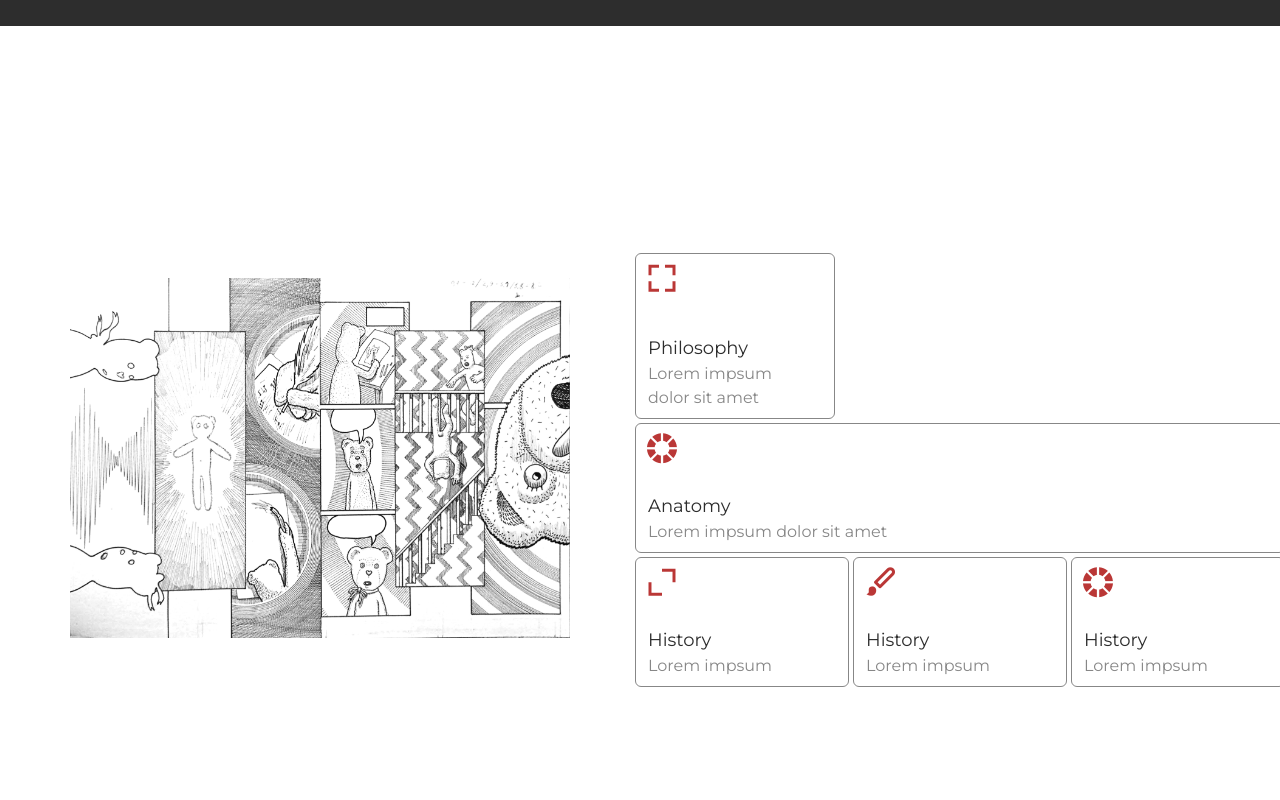
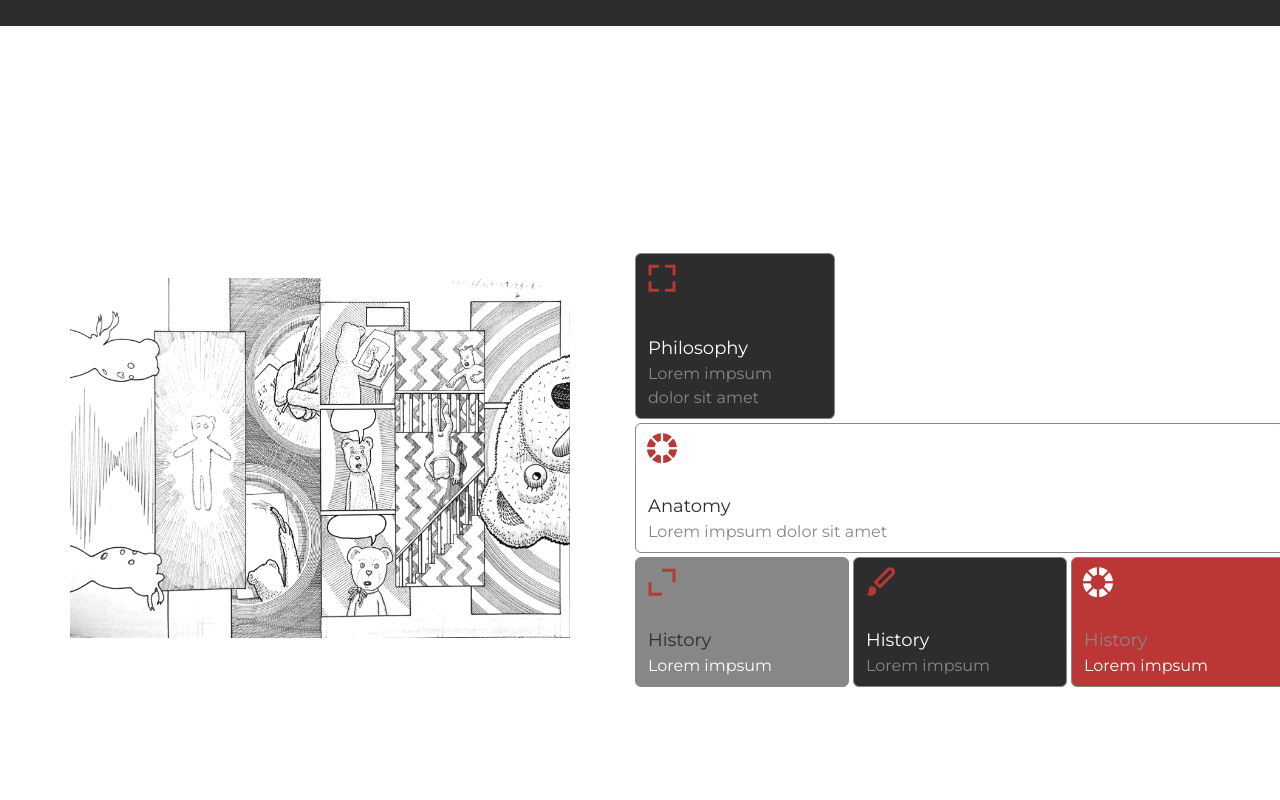
Before and after one commit to Najdorf12/gallery-app, a React (Vite) app: page /BisyLorem in a window 1280 px wide. Shown: the part 980-1780 px from the top of the page. Built offline with nearby package versions, Linux system fonts and the light colour scheme.

Commit message:
add styles

```diff
--- a/src/components/GalleryArtist.jsx
+++ b/src/components/GalleryArtist.jsx
@@ -14,7 +14,7 @@ const GalleryArtist = ({ obra, reverse }) => {
   return (
     <>
       <section
-        className={`flex flex-col lg:flex-row ${
+        className={`flex flex-col lg:flex-row relative ${
           reverse ? "lg:flex-row-reverse" : ""
         } my-16 lg:min-h-[80vh] lg:my-28 z-50 relative`}
       >
@@ -25,16 +25,32 @@ const GalleryArtist = ({ obra, reverse }) => {
           <img
             src={obra?.image}
             alt="img-gallery"
-            className="object-contain object-center w-full h-full max-w-[500px] xl:max-w-[550px] cursor-pointer rounded-sm"
+            className="object-contain object-center w-full h-full max-w-[500px] xl:max-w-[550px] 2xl:max-w-[650px]  cursor-pointer rounded-sm"
           />
         </figure>
-
-        <section className="px-2  mt-6  lg:w-1/2 flex flex-col items-center lg:justify-center ">
+        {selectedImage && (
+        <div className="fixed inset-0 w-full  bg-black bg-opacity-85 flex justify-center items-center z-50 overflow-hidden">
+          <button
+            className="absolute top-6 right-6 text-white text-2xl"
+            onClick={closeModal}
+          >
+            ✕
+          </button>
+          <div className="relative z-[900] flex justify-center items-center">
+            <img
+              src={selectedImage}
+              alt="Selected"
+              className="w-[98vw] object-contain lg:w-[80%] "
+            />
+          </div>
+        </div>
+      )}
+        <section className="px-2  mt-6  lg:w-1/2 flex flex-col items-center lg:justify-center relative">
           {/* 01 */}
           <div className="white max-w-[650px]  lg:w-[700px] 2xl:w-[800px]">
-            <div className="relative w-[200px] blackCustom border  border-grayCustom  pl-3 flex flex-col  pt-1 pb-2 rounded-md ">
+            <div className="relative w-[200px]  bg-blackCustom border  border-grayCustom  pl-3 flex flex-col  pt-1 pb-2 rounded-md ">
               <i className="bx bx-fullscreen text-3xl -ml-1 text-redCustom lg:text-4xl"></i>
-              <h6 className="text-blackCustom font-text2 text-base mt-6 lg:text-lg lg:mt-9">
+              <h6 className="text-whiteCustom font-text2 text-base mt-6 lg:text-lg lg:mt-9">
                 Philosophy
               </h6>
               <p className="text-balance leading-4  pr-6 text-grayCustom font-text2 text-sm lg:text-base">
@@ -53,56 +69,41 @@ const GalleryArtist = ({ obra, reverse }) => {
             </div>
             {/* 03 */}
             <div className="flex gap-1">
-              <div className="relative w-[33.33%] whiteCustom  border-grayCustom  pl-3 border flex flex-col  pt-1 pb-2 rounded-md mt-1">
+              <div className="relative w-[33.33%] bg-grayCustom  border-grayCustom  pl-3 border flex flex-col  pt-1 pb-2 rounded-md mt-1">
                 <i className="bx bx-expand-alt  text-4xl -ml-1 text-redCustom lg:text-4xl"></i>
                 <h6 className="text-blackCustom font-text2 text-base mt-6 lg:text-lg">
                   History
                 </h6>
-                <p className="text-balance leading-4  pr-6 text-grayCustom font-text2 text-sm lg:text-base">
+                <p className="text-balance leading-4  pr-6 text-whiteCustom font-text2 text-sm lg:text-base">
                   {obra?.description?.detail3}
                 </p>
               </div>
 
-              <div className="relative w-[33.33%] blackCustom  border-grayCustom  pl-3 border flex flex-col  pt-1 pb-2 rounded-md mt-1">
+              <div className="relative w-[33.33%] bg-blackCustom  border-grayCustom  pl-3 border flex flex-col  pt-1 pb-2 rounded-md mt-1">
                 <i className="bx bxs-paint text-4xl -ml-1 text-redCustom lg:text-4xl"></i>
-                <h6 className="text-blackCustom font-text2 text-base mt-6 lg:text-lg">
+                <h6 className="text-whiteCustom font-text2 text-base mt-6 lg:text-lg">
                   History
                 </h6>
                 <p className="text-balance leading-4  pr-6 text-grayCustom font-text2 text-sm lg:text-base">
                   {obra?.description?.detail4}
                 </p>
               </div>
-              <div className="relative w-[33.33%] redCustom  border-grayCustom  pl-3 border flex flex-col  pt-1 pb-2 rounded-md mt-1">
-                <i className="bx bxs-color text-4xl -ml-1 text-redCustom lg:text-4xl"></i>
-                <h6 className="text-blackCustom font-text2 text-base mt-6 lg:text-lg">
+              <div className="relative w-[33.33%] bg-redCustom  border-grayCustom  pl-3 border flex flex-col  pt-1 pb-2 rounded-md mt-1">
+                <i className="bx bxs-color text-4xl -ml-1 text-whiteCustom lg:text-4xl"></i>
+                <h6 className="text-grayCustom font-text2 text-base mt-6 lg:text-lg">
                   History
                 </h6>
-                <p className="text-balance leading-4  pr-6 text-grayCustom font-text2 text-sm lg:text-base">
+                <p className="text-balance leading-4  pr-6 text-whiteCustom font-text2 text-sm lg:text-base">
                   {obra?.description?.detail5}
                 </p>
               </div>
             </div>
           </div>
         </section>
+
       </section>
 
-      {selectedImage && (
-        <div className="fixed inset-0 w-full  bg-black bg-opacity-85 flex justify-center items-center z-50 overflow-hidden">
-          <button
-            className="absolute top-6 right-6 text-white text-2xl"
-            onClick={closeModal}
-          >
-            ✕
-          </button>
-          <div className="relative">
-            <img
-              src={selectedImage}
-              alt="Selected"
-              className="w-[98vw] object-contain"
-            />
-          </div>
-        </div>
-      )}
+
     </>
   );
 };
```
